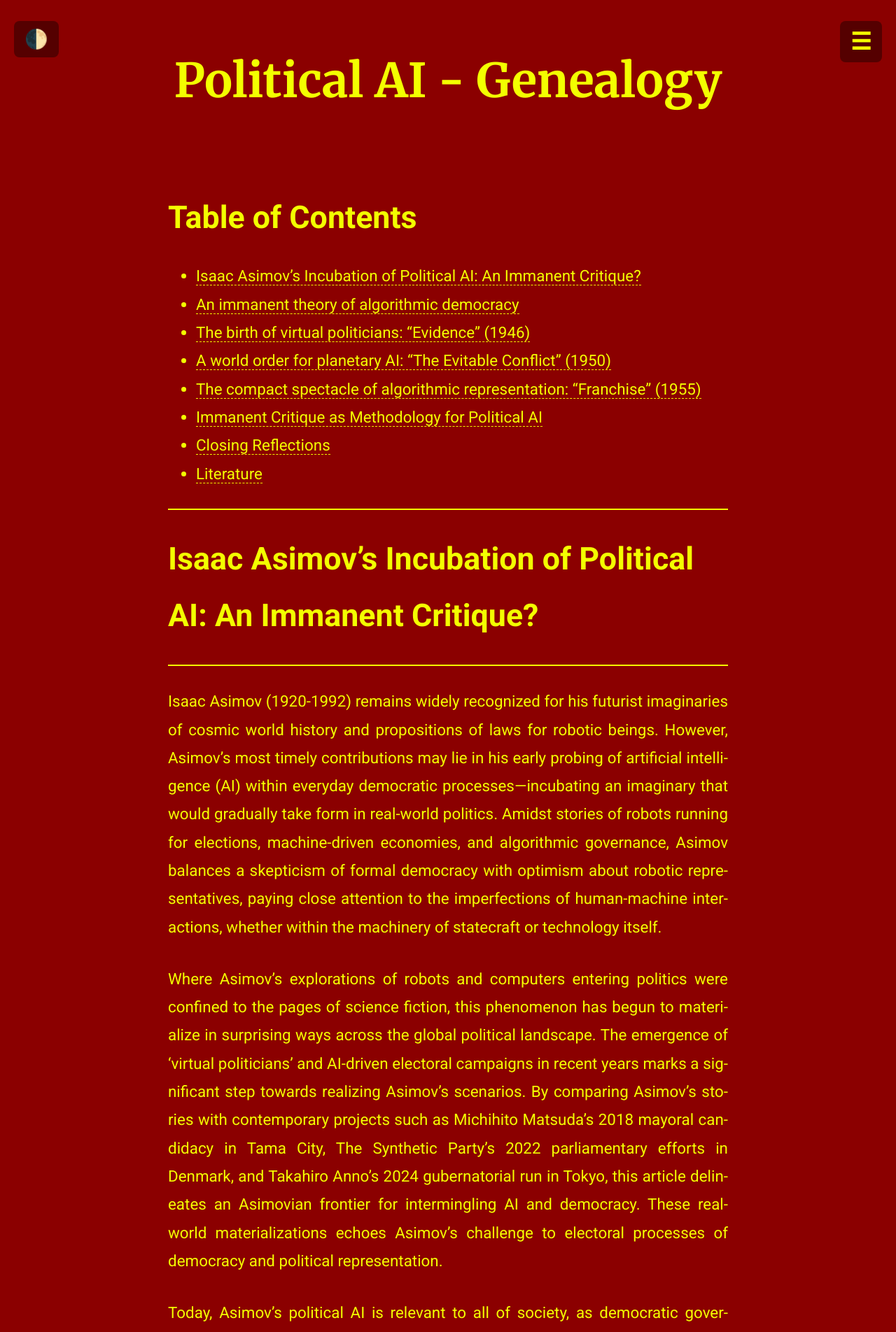
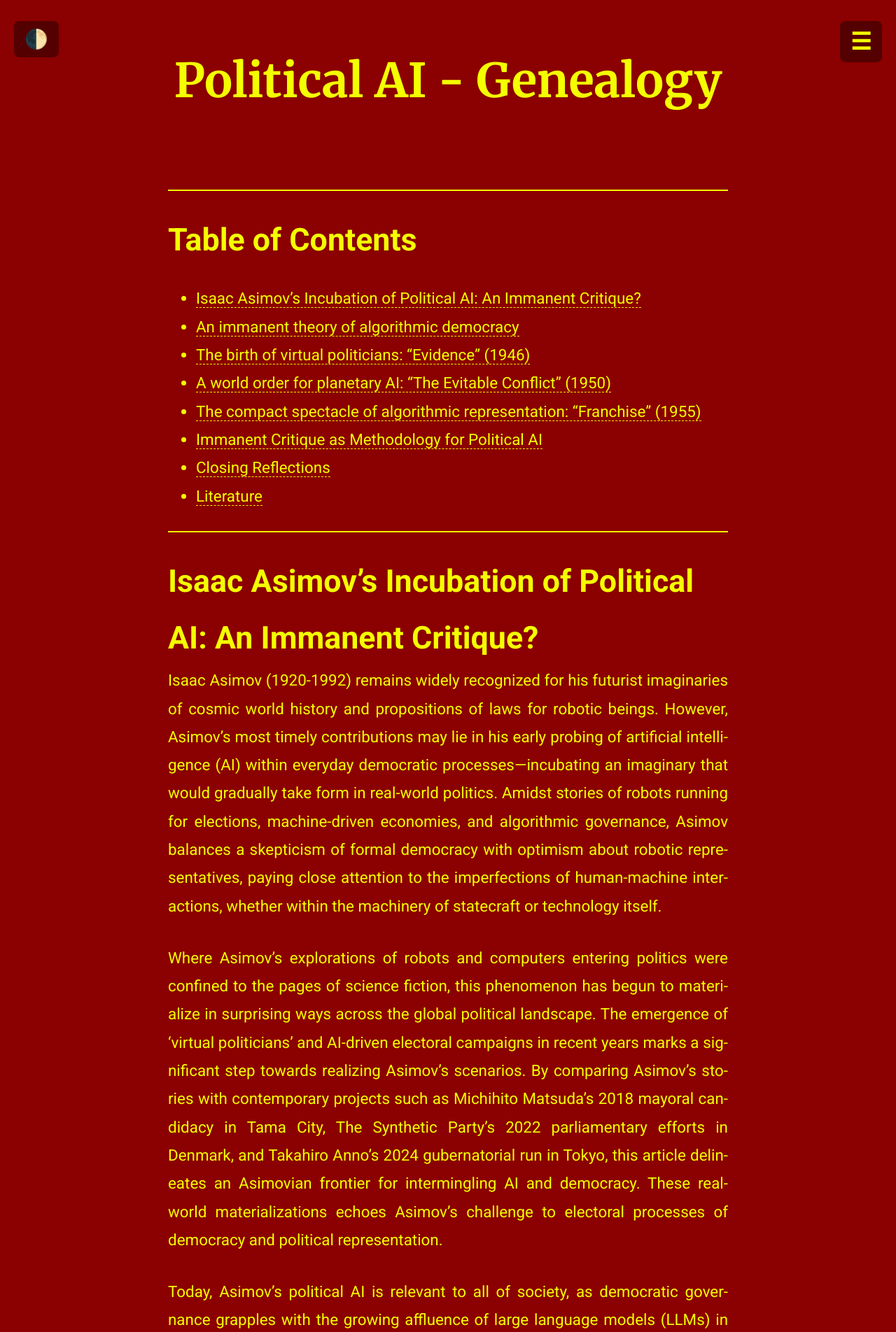
Before and after one commit to ComputerLars/The-Syntheticist-Papers, a Jekyll site: the page built from content/3genealogy.md, in a window 1280 px wide. Shown: the top 1904 px of the page at 70% size. Built offline with Jekyll 4.4.1, drawn with Linux system fonts in a browser that asks for light colours.

Commit message:
Update 3genealogy.md

```diff
--- a/content/3genealogy.md
+++ b/content/3genealogy.md
@@ -4,6 +4,8 @@ title: Political AI - Genealogy
 show_nav: false
 show_footer: false
 ---
+
+<hr style="border: 1px solid #f3ff00;">
 
 # Table of Contents
 
@@ -19,8 +21,6 @@ show_footer: false
 <hr style="border: 1px solid #f3ff00;">
 
 # Isaac Asimov's Incubation of Political AI: An Immanent Critique?
-
-<hr style="border: 1px solid #f3ff00;">
 
 Isaac Asimov (1920-1992) remains widely recognized for his futurist imaginaries of cosmic world history and propositions of laws for robotic beings. However, Asimov’s most timely contributions may lie in his early probing of artificial intelligence (AI) within everyday democratic processes—incubating an imaginary that would gradually take form in real-world politics. Amidst stories of robots running for elections, machine-driven economies, and algorithmic governance, Asimov balances a skepticism of formal democracy with optimism about robotic representatives, paying close attention to the imperfections of human-machine interactions, whether within the machinery of statecraft or technology itself.
 
```
